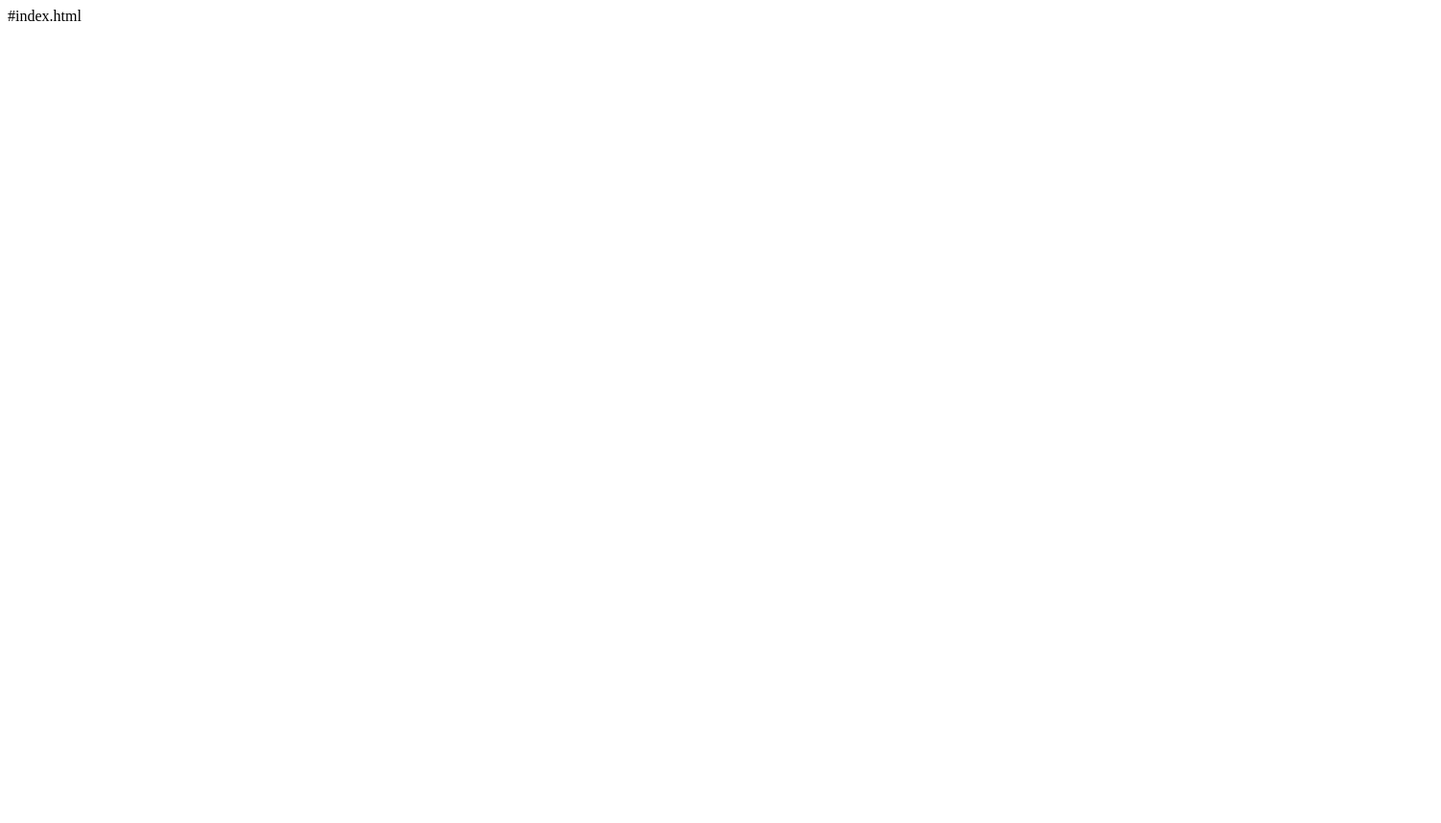
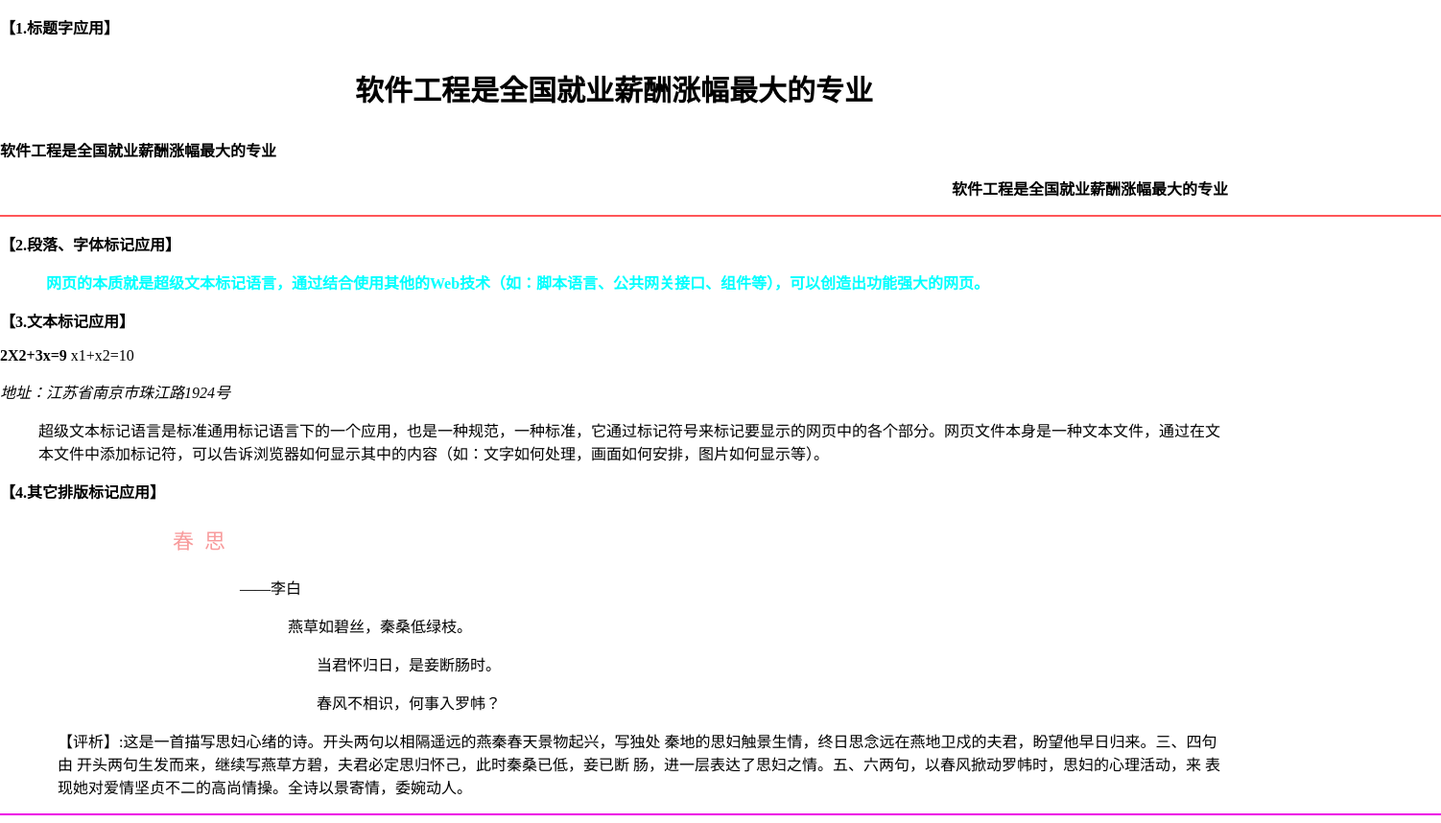
Before and after one commit to qwe123-text/qwe123-text.github.io, a plain HTML site: page index.html in a window 1280 px wide. Shown: the whole page at 96% size, 1502 px wide, since content can reach past the window. Before the commit the page ends 800 px from the top, so only its background shows below. Drawn offline with Linux system fonts and the light colour scheme.

Commit message:
Update index.html

```diff
--- a/index.html
+++ b/index.html
@@ -1 +1,88 @@
-#index.html
+<!doctype html>
+<html>
+	<head>
+		<meta charset="utf-8">
+		<title>项目1  文本与段落标记的应用</title>
+		<style type="text/css">
+			body{
+				padding: 0;
+				margin: 0;
+			}
+			#one{
+				border-bottom: 2px solid #F86060;
+			}
+			#head{
+				text-align: left;
+				font-weight: bolder;
+			}
+			#title{
+				font-size: 30px;
+				font-weight: bolder;
+				text-align: center;
+			}
+			#left{
+				font-weight: bolder;
+				text-align: left;
+			}
+			#right{
+				font-weight: bolder;
+				text-align: right;
+			}
+			#h1,#h,#h2{
+				font-weight: bolder;
+			}
+			#q{
+				font-family: 华文隶书;
+				text-indent: 3em;
+				font-weight: bolder;
+				color: aqua;
+			}
+			#a{
+				margin-left: 40px;
+			}
+			#ti{
+				margin-left: 180px;
+				color: #F89B9C;
+				font-size: 22px;
+			}
+			#zuozhe{
+				margin-left: 250px;
+			}
+			#z1{
+				margin-left: 300px;
+			}
+			#z2,#z3{
+				margin-left: 330px;
+			}
+			#ping{
+				margin-left: 60px;
+			}
+			#four{
+				border-bottom: 2px solid #EA07F0;
+				margin-bottom: 10px;
+			}
+		</style>
+	</head>
+
+	<body>
+		<p id="head">【1.标题字应用】</p>
+		<p id="title">软件工程是全国就业薪酬涨幅最大的专业</p>
+		<p id="left">软件工程是全国就业薪酬涨幅最大的专业</p>
+		<p id="right">软件工程是全国就业薪酬涨幅最大的专业</p>
+		<hr width="1500px" size="2px" color="#FF5659" align="center">
+		<p id="h">【2.段落、字体标记应用】</p>
+		<p id="q">网页的本质就是超级文本标记语言，通过结合使用其他的Web技术（如：脚本语言、公共网关接口、组件等），可以创造出功能强大的网页。</p>
+		<p id="h1">【3.文本标记应用】</p>
+		<p><strong>2X2+3x=9</strong>&nbsp;x1+x2=10</p>
+		<p><em>地址：江苏省南京市珠江路1924号</em></p>
+		<p id="a">超级文本标记语言是标准通用标记语言下的一个应用，也是一种规范，一种标准，它通过标记符号来标记要显示的网页中的各个部分。网页文件本身是一种文本文件，通过在文本文件中添加标记符，可以告诉浏览器如何显示其中的内容（如：文字如何处理，画面如何安排，图片如何显示等）。</p>
+		<p id="h2">【4.其它排版标记应用】</p>
+		<p id="ti">春&nbsp;&nbsp;思</p>
+		<p id="zuozhe">——李白</p>
+		<p id="z1">燕草如碧丝，秦桑低绿枝。</p>
+		<p id="z2">当君怀归日，是妾断肠时。</p>
+		<p id="z3">春风不相识，何事入罗帏？</p>
+		<p id="ping">【评析】:这是一首描写思妇心绪的诗。开头两句以相隔遥远的燕秦春天景物起兴，写独处 秦地的思妇触景生情，终日思念远在燕地卫戍的夫君，盼望他早日归来。三、四句由 开头两句生发而来，继续写燕草方碧，夫君必定思归怀己，此时秦桑已低，妾已断 肠，进一层表达了思妇之情。五、六两句，以春风掀动罗帏时，思妇的心理活动，来 表现她对爱情坚贞不二的高尚情操。全诗以景寄情，委婉动人。</p>
+		<hr width="1500px" size="2px" color="#ED00E5" align="center">
+	</body>
+</html>
```
